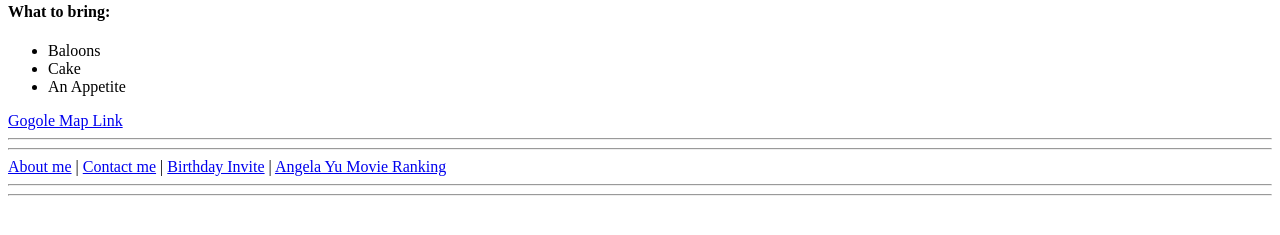
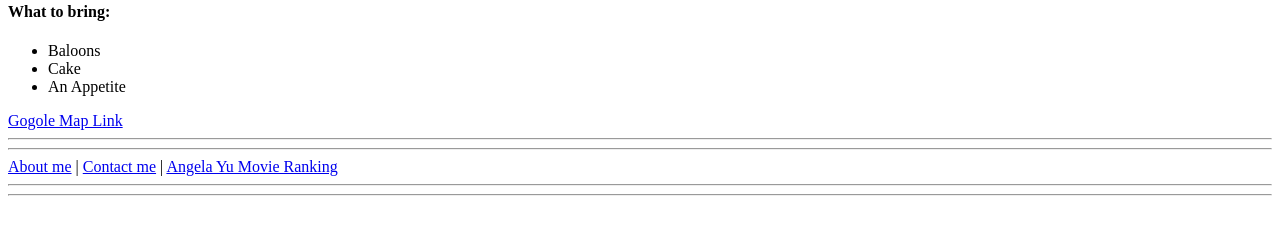
Before and after one commit to MuhammadBinFayez/Firstever, a plain HTML site: page public/birthday-invite.html in a window 1280 px wide. Shown: the part 443-678 px from the top of the page. Drawn offline with Linux system fonts and the light colour scheme.

Commit message:
Update birthday-invite.html

```diff
--- a/public/birthday-invite.html
+++ b/public/birthday-invite.html
@@ -29,8 +29,6 @@
     <a>|</a>
     <a href="./contact.html">Contact me</a>
     <a>|</a>
-    <a href="./contact.html">Birthday Invite</a>
-    <a>|</a>
     <a href="./movie-ranking.html">Angela Yu Movie Ranking</a>
     <hr />
     <hr />
```
